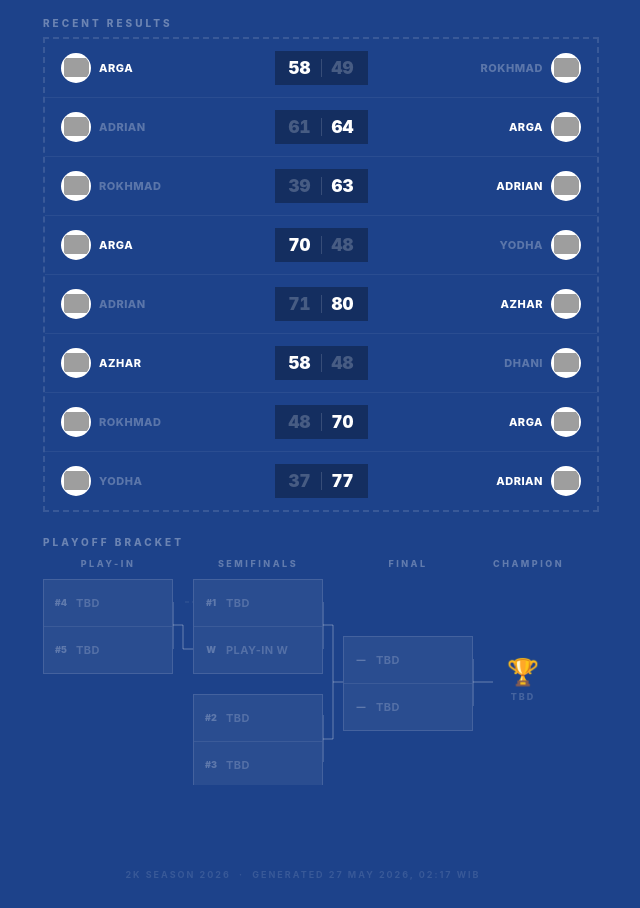
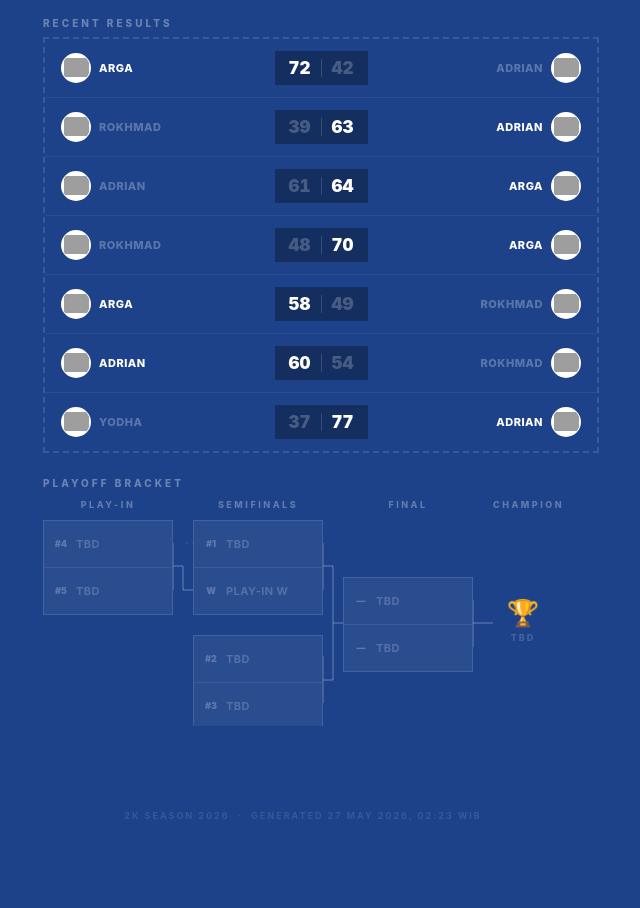
Before and after one commit to adriansalim28/2k-standings, a website: page index.html in a window 1280 px wide. Shown: the part 769-1677 px from the top of the page, without its empty margins (337-977 px from the left). After the commit the page ends 1618 px from the top, so only its background shows below. Drawn offline with Linux system fonts and the light colour scheme; grey boxes are pictures that could not be loaded.

Commit message:
standings: 27 May 2026, 02:23 WIB

```diff
--- a/index.html
+++ b/index.html
@@ -256,7 +256,7 @@ footer{
   <div class="header-top">
     <div>
       <div class="header-title">WHO'S ON<br>THE <em>MOVE?</em></div>
-      <div class="header-datebadge">Standings through 27 May 2026, 02:17 WIB</div>
+      <div class="header-datebadge">Standings through 27 May 2026, 02:23 WIB</div>
     </div>
     <div class="header-right">
       7 Players<br>
@@ -441,13 +441,28 @@ footer{
         <span class="result-name">ARGA</span>
       </div>
       <div class="result-scores">
-        <span class="result-score rscore-win">58</span>
+        <span class="result-score rscore-win">72</span>
         <span class="result-strip"></span>
-        <span class="result-score rscore-lose">49</span>
+        <span class="result-score rscore-lose">42</span>
       </div>
       <div class="result-team result-team-right result-loser">
+        <span class="result-name">ADRIAN</span>
+        <div class="result-badge"><img src="https://a.espncdn.com/i/teamlogos/nba/500/lal.png" alt="Adrian" loading="lazy"></div>
+      </div>
+    </div>
+<div class="result-card">
+      <div class="result-team result-loser">
+        <div class="result-badge"><img src="https://a.espncdn.com/i/teamlogos/nba/500/min.png" alt="Rokhmad" loading="lazy"></div>
         <span class="result-name">ROKHMAD</span>
-        <div class="result-badge"><img src="https://a.espncdn.com/i/teamlogos/nba/500/min.png" alt="Rokhmad" loading="lazy"></div>
+      </div>
+      <div class="result-scores">
+        <span class="result-score rscore-lose">39</span>
+        <span class="result-strip"></span>
+        <span class="result-score rscore-win">63</span>
+      </div>
+      <div class="result-team result-team-right result-winner">
+        <span class="result-name">ADRIAN</span>
+        <div class="result-badge"><img src="https://a.espncdn.com/i/teamlogos/nba/500/lal.png" alt="Adrian" loading="lazy"></div>
       </div>
     </div>
 <div class="result-card">
@@ -471,13 +486,13 @@ footer{
         <span class="result-name">ROKHMAD</span>
       </div>
       <div class="result-scores">
-        <span class="result-score rscore-lose">39</span>
+        <span class="result-score rscore-lose">48</span>
         <span class="result-strip"></span>
-        <span class="result-score rscore-win">63</span>
+        <span class="result-score rscore-win">70</span>
       </div>
       <div class="result-team result-team-right result-winner">
-        <span class="result-name">ADRIAN</span>
-        <div class="result-badge"><img src="https://a.espncdn.com/i/teamlogos/nba/500/lal.png" alt="Adrian" loading="lazy"></div>
+        <span class="result-name">ARGA</span>
+        <div class="result-badge"><img src="https://a.espncdn.com/i/teamlogos/nba/500/cle.png" alt="Arga" loading="lazy"></div>
       </div>
     </div>
 <div class="result-card">
@@ -486,58 +501,28 @@ footer{
         <span class="result-name">ARGA</span>
       </div>
       <div class="result-scores">
-        <span class="result-score rscore-win">70</span>
+        <span class="result-score rscore-win">58</span>
         <span class="result-strip"></span>
-        <span class="result-score rscore-lose">48</span>
+        <span class="result-score rscore-lose">49</span>
       </div>
       <div class="result-team result-team-right result-loser">
-        <span class="result-name">YODHA</span>
-        <div class="result-badge"><img src="https://a.espncdn.com/i/teamlogos/nba/500/bos.png" alt="Yodha" loading="lazy"></div>
+        <span class="result-name">ROKHMAD</span>
+        <div class="result-badge"><img src="https://a.espncdn.com/i/teamlogos/nba/500/min.png" alt="Rokhmad" loading="lazy"></div>
       </div>
     </div>
 <div class="result-card">
-      <div class="result-team result-loser">
+      <div class="result-team result-winner">
         <div class="result-badge"><img src="https://a.espncdn.com/i/teamlogos/nba/500/lal.png" alt="Adrian" loading="lazy"></div>
         <span class="result-name">ADRIAN</span>
       </div>
       <div class="result-scores">
-        <span class="result-score rscore-lose">71</span>
+        <span class="result-score rscore-win">60</span>
         <span class="result-strip"></span>
-        <span class="result-score rscore-win">80</span>
-      </div>
-      <div class="result-team result-team-right result-winner">
-        <span class="result-name">AZHAR</span>
-        <div class="result-badge"><img src="https://a.espncdn.com/i/teamlogos/nba/500/okc.png" alt="Azhar" loading="lazy"></div>
-      </div>
-    </div>
-<div class="result-card">
-      <div class="result-team result-winner">
-        <div class="result-badge"><img src="https://a.espncdn.com/i/teamlogos/nba/500/okc.png" alt="Azhar" loading="lazy"></div>
-        <span class="result-name">AZHAR</span>
-      </div>
-      <div class="result-scores">
-        <span class="result-score rscore-win">58</span>
-        <span class="result-strip"></span>
-        <span class="result-score rscore-lose">48</span>
+        <span class="result-score rscore-lose">54</span>
       </div>
       <div class="result-team result-team-right result-loser">
-        <span class="result-name">DHANI</span>
-        <div class="result-badge"><img src="https://a.espncdn.com/i/teamlogos/nba/500/ny.png" alt="Dhani" loading="lazy"></div>
-      </div>
-    </div>
-<div class="result-card">
-      <div class="result-team result-loser">
+        <span class="result-name">ROKHMAD</span>
         <div class="result-badge"><img src="https://a.espncdn.com/i/teamlogos/nba/500/min.png" alt="Rokhmad" loading="lazy"></div>
-        <span class="result-name">ROKHMAD</span>
-      </div>
-      <div class="result-scores">
-        <span class="result-score rscore-lose">48</span>
-        <span class="result-strip"></span>
-        <span class="result-score rscore-win">70</span>
-      </div>
-      <div class="result-team result-team-right result-winner">
-        <span class="result-name">ARGA</span>
-        <div class="result-badge"><img src="https://a.espncdn.com/i/teamlogos/nba/500/cle.png" alt="Arga" loading="lazy"></div>
       </div>
     </div>
 <div class="result-card">
@@ -620,6 +605,6 @@ footer{
 
 </div>
 
-<footer>2K Season 2026 &nbsp;·&nbsp; Generated 27 May 2026, 02:17 WIB</footer>
+<footer>2K Season 2026 &nbsp;·&nbsp; Generated 27 May 2026, 02:23 WIB</footer>
 </body>
 </html>
```
